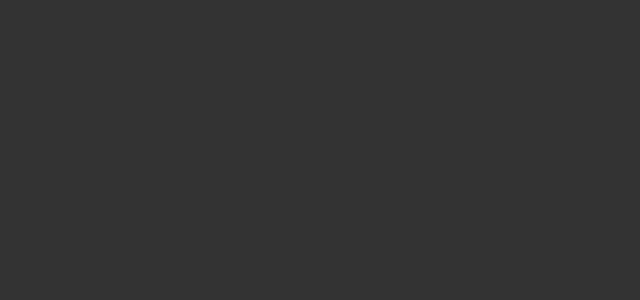
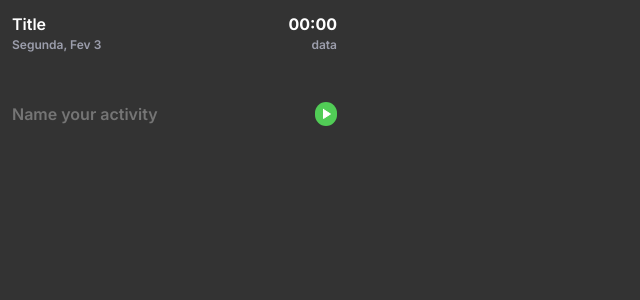
Before and after one commit to fabriciolak/activity-tracker, a React (Vite) app: page / in a window 1280 px wide. Shown: the top 300 px of the page, without its empty margins (0-640 px from the left). Built offline with nearby package versions, Linux system fonts and the light colour scheme.

Commit message:
chore: added some things

```diff
--- a/package.json
+++ b/package.json
@@ -11,9 +11,8 @@
   "dependencies": {
     "@hookform/resolvers": "^2.9.10",
     "@stitches/react": "^1.2.8",
-    "date-fns": "^2.29.3",
-    "immer": "^9.0.19",
-    "phosphor-react": "^1.4.1",
+    "dayjs": "^1.11.7",
+    "lucide-react": "^0.115.0",
     "react": "^18.2.0",
     "react-dom": "^18.2.0",
     "react-hook-form": "^7.43.0",
--- a/src/App.tsx
+++ b/src/App.tsx
@@ -1,9 +1,12 @@
 import { Activity } from "./components/Activity";
+import { CreateActivity } from "./components/CreateActivity";
 
 export function App() {
   return (
     <div>
-      <Activity />
+      <Activity title='Title' uptime='00:00' date='Segunda, Fev 3' startEndDate='data' />
+
+      <CreateActivity />
     </div>
   )
 }
```
Also changed, not shown: 2 other files (tests, documents, lock files or other folders).
